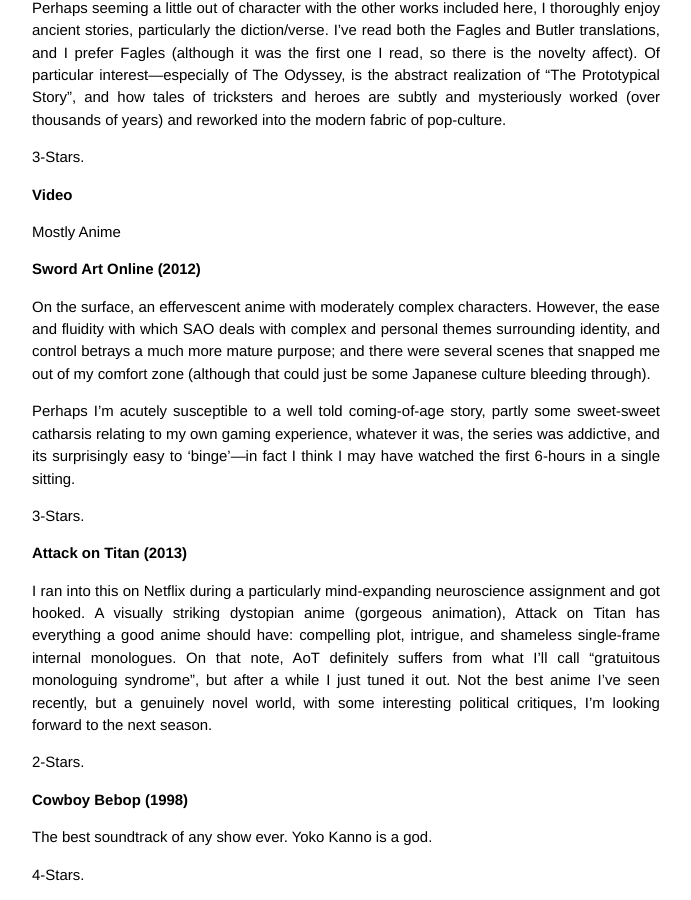
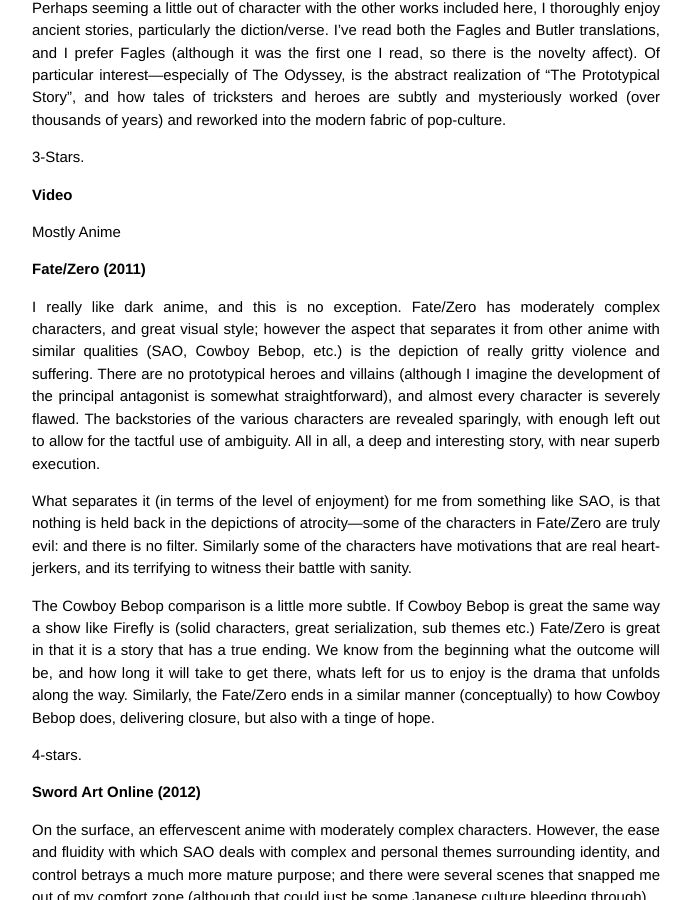
Before and after one commit to athuras/athuras.github.com, a Jekyll site: the page built from _posts/2014-03-05-Booklist.markdown, in a window 1280 px wide and 900 px high, scrolled down 2559 px. Shown: the whole window, without its empty margins (294-985 px from the left). Built offline with Jekyll 4.4.1, drawn with Linux system fonts in a browser that asks for light colours; Markdown is read by kramdown in place of the engine named in the settings.

Commit message:
updated with review of f/z

```diff
--- a/_layouts/default.html
+++ b/_layouts/default.html
@@ -1,5 +1,5 @@
 <!DOCTYPE html>
-<html>
+<html lang="en-US">
     <head>
         <meta charset="utf-8">
         <meta http-equiv="X-UA-Compatible" content="IE=edge,chrome=1">
--- a/_posts/2014-03-05-Booklist.markdown
+++ b/_posts/2014-03-05-Booklist.markdown
@@ -91,6 +91,23 @@
 # Video
 Mostly Anime
 
+### Fate/Zero (2011)
+I really like dark anime, and this is no exception.
+Fate/Zero has moderately complex characters, and great visual style; however the aspect that separates it from other anime with similar qualities (SAO, Cowboy Bebop, etc.) is the depiction of really gritty violence and suffering.
+There are no prototypical heroes and villains (although I imagine the development of the principal antagonist is somewhat straightforward), and almost every character is severely flawed.
+The backstories of the various characters are revealed sparingly, with enough left out to allow for the tactful use of ambiguity.
+All in all, a deep and interesting story, with near superb execution.
+
+What separates it (in terms of the level of enjoyment) for me from something like SAO, is that nothing is held back in the depictions of atrocity---some of the characters in Fate/Zero are truly evil: and there is no filter.
+Similarly some of the characters have motivations that are real heart-jerkers, and its terrifying to witness their battle with sanity.
+
+The Cowboy Bebop comparison is a little more subtle.
+If Cowboy Bebop is great the same way a show like Firefly is (solid characters, great serialization, sub themes etc.) Fate/Zero is great in that it is a story that has a true ending.
+We know from the beginning what the outcome will be, and how long it will take to get there, whats left for us to enjoy is the drama that unfolds along the way.
+Similarly, the Fate/Zero ends in a similar manner (conceptually) to how Cowboy Bebop does, delivering closure, but also with a tinge of hope.
+
+4-stars.
+
 ### Sword Art Online (2012)
 On the surface, an effervescent anime with moderately complex characters.
 However, the ease and fluidity with which SAO deals with complex and personal themes surrounding identity, and control betrays a much more mature purpose;
```
